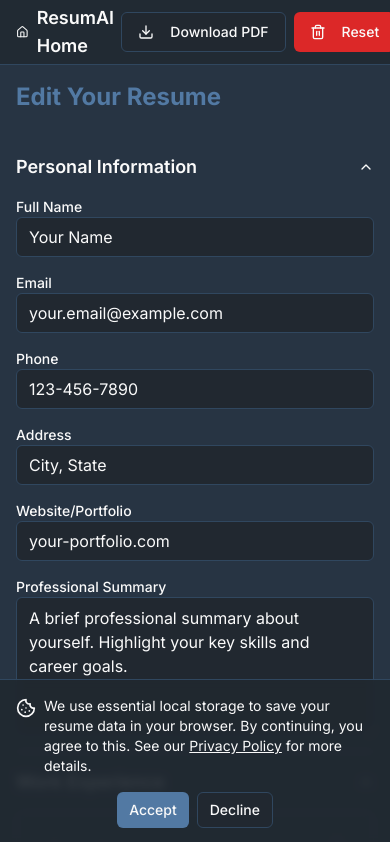
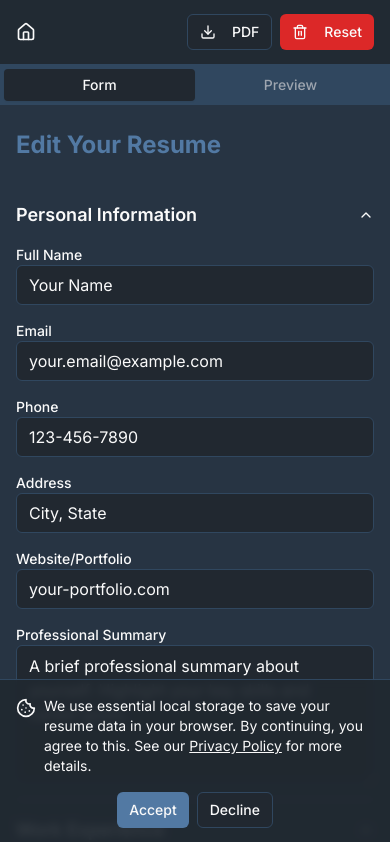
Before and after one commit to velumuthu/resumebuilder, a Next.js app: page /build in a window 390 px wide. Shown: the top 842 px of the page. Built offline with nearby package versions, Linux system fonts and the light colour scheme; what @genkit-ai/googleai, genkit would draw is missing.

Commit message:
I see this error with the app, reported by NextJS, please fix it. The er

```diff
--- a/src/components/resume-builder.tsx
+++ b/src/components/resume-builder.tsx
@@ -1,3 +1,4 @@
+
 'use client';
 
 import type { ResumeData } from '@/lib/types';
@@ -8,6 +9,7 @@ import { useEffect, useRef, useState } from 'react';
 import ResumeForm from './resume-form';
 import ResumePreview from './resume-preview';
 import Link from 'next/link';
+import { Tabs, TabsContent, TabsList, TabsTrigger } from '@/components/ui/tabs';
 
 const initialData: ResumeData = {
   personalInfo: {
@@ -159,14 +161,14 @@ export default function ResumeBuilder() {
         <div className="container mx-auto flex h-16 items-center justify-between px-4">
           <Link href="/" className="flex items-center gap-2 font-semibold text-lg">
               <Home className="h-5 w-5" />
-              <span>ResumAI Home</span>
+              <span className='hidden sm:inline'>ResumAI Home</span>
           </Link>
           <div className="flex items-center gap-2">
-            <Button onClick={handleDownloadPdf} variant="outline">
+            <Button onClick={handleDownloadPdf} variant="outline" size="sm">
                 <Download className="mr-2 h-4 w-4" />
-              Download PDF
+              PDF
             </Button>
-            <Button onClick={handleReset} variant="destructive">
+            <Button onClick={handleReset} variant="destructive" size="sm">
               <Trash2 className="mr-2 h-4 w-4" />
               Reset
             </Button>
@@ -174,21 +176,48 @@ export default function ResumeBuilder() {
         </div>
       </header>
 
-      <main className="flex-1 w-full pb-16">
-        <div className="grid grid-cols-1 lg:grid-cols-2 lg:h-[calc(100vh-4rem)]">
-          <div className="lg:overflow-y-auto print:hidden">
-            <div className="p-4 md:p-8">
+      <main className="flex-1 w-full print:p-0">
+        {/* Desktop View */}
+        <div className="hidden lg:grid grid-cols-2 h-[calc(100vh-4rem)]">
+           <div className="overflow-y-auto">
+             <div className="p-8">
               <ResumeForm resumeData={data} setResumeData={setData} />
             </div>
           </div>
-          <div className="bg-background lg:h-[calc(100vh-4rem)] lg:fixed lg:right-0 lg:top-16 lg:w-1/2 print:w-full print:h-full print:fixed print:top-0 print:left-0 print:bg-white">
-             <div className="p-4 md:p-8 h-full print:p-0">
-                <h2 className="text-2xl font-bold text-primary mb-6 sticky top-0 bg-background/80 backdrop-blur-sm py-2 z-10 print:hidden">Resume Preview</h2>
+          <div className="bg-background h-[calc(100vh-4rem)] fixed right-0 top-16 w-1/2 print:hidden">
+             <div className="p-8 h-full">
+                <h2 className="text-2xl font-bold text-primary mb-6 sticky top-0 bg-background/80 backdrop-blur-sm py-2 z-10">Resume Preview</h2>
                 <ResumePreview ref={previewRef} resumeData={data} />
             </div>
           </div>
         </div>
+
+        {/* Mobile View */}
+        <div className="lg:hidden print:hidden">
+          <Tabs defaultValue="form" className="w-full">
+            <TabsList className="grid w-full grid-cols-2 sticky top-16 z-20 rounded-none">
+              <TabsTrigger value="form">Form</TabsTrigger>
+              <TabsTrigger value="preview">Preview</TabsTrigger>
+            </TabsList>
+            <TabsContent value="form">
+              <div className="p-4">
+                <ResumeForm resumeData={data} setResumeData={setData} />
+              </div>
+            </TabsContent>
+            <TabsContent value="preview">
+               <div className="p-4 bg-background">
+                <ResumePreview ref={previewRef} resumeData={data} />
+              </div>
+            </TabsContent>
+          </Tabs>
+        </div>
       </main>
+
+      {/* Print View - separate from main layout */}
+      <div className="hidden print:block w-full h-full bg-white">
+          <ResumePreview ref={previewRef} resumeData={data} />
+      </div>
+
     </div>
   );
 }
--- a/src/components/resume-preview.tsx
+++ b/src/components/resume-preview.tsx
@@ -1,3 +1,4 @@
+
 'use client';
 
 import type { ResumeData } from '@/lib/types';
@@ -19,9 +20,9 @@ const ResumePreview = forwardRef<HTMLDivElement, ResumePreviewProps>(
     };
 
     return (
-      <ScrollArea className="h-[calc(100%-4rem)] rounded-lg border-2 border-dashed border-muted print:h-full print:overflow-visible print:border-none">
+      <ScrollArea className="h-[calc(100vh-14rem)] lg:h-[calc(100%-4rem)] rounded-lg border-2 border-dashed border-muted print:h-full print:overflow-visible print:border-none">
         <div
-          id="resume-preview"
+          id="resume-preview-container"
           ref={ref}
           className="p-2 md:p-4 bg-card shadow-lg"
         >
--- /dev/null
+++ b/src/components/ui/tabs.tsx
@@ -0,0 +1,55 @@
+"use client"
+
+import * as React from "react"
+import * as TabsPrimitive from "@radix-ui/react-tabs"
+
+import { cn } from "@/lib/utils"
+
+const Tabs = TabsPrimitive.Root
+
+const TabsList = React.forwardRef<
+  React.ElementRef<typeof TabsPrimitive.List>,
+  React.ComponentPropsWithoutRef<typeof TabsPrimitive.List>
+>(({ className, ...props }, ref) => (
+  <TabsPrimitive.List
+    ref={ref}
+    className={cn(
+      "inline-flex h-10 items-center justify-center rounded-md bg-muted p-1 text-muted-foreground",
+      className
+    )}
+    {...props}
+  />
+))
+TabsList.displayName = TabsPrimitive.List.displayName
+
+const TabsTrigger = React.forwardRef<
+  React.ElementRef<typeof TabsPrimitive.Trigger>,
+  React.ComponentPropsWithoutRef<typeof TabsPrimitive.Trigger>
+>(({ className, ...props }, ref) => (
+  <TabsPrimitive.Trigger
+    ref={ref}
+    className={cn(
+      "inline-flex items-center justify-center whitespace-nowrap rounded-sm px-3 py-1.5 text-sm font-medium ring-offset-background transition-all focus-visible:outline-none focus-visible:ring-2 focus-visible:ring-ring focus-visible:ring-offset-2 disabled:pointer-events-none disabled:opacity-50 data-[state=active]:bg-background data-[state=active]:text-foreground data-[state=active]:shadow-sm",
+      className
+    )}
+    {...props}
+  />
+))
+TabsTrigger.displayName = TabsPrimitive.Trigger.displayName
+
+const TabsContent = React.forwardRef<
+  React.ElementRef<typeof TabsPrimitive.Content>,
+  React.ComponentPropsWithoutRef<typeof TabsPrimitive.Content>
+>(({ className, ...props }, ref) => (
+  <TabsPrimitive.Content
+    ref={ref}
+    className={cn(
+      "mt-2 ring-offset-background focus-visible:outline-none focus-visible:ring-2 focus-visible:ring-ring focus-visible:ring-offset-2",
+      className
+    )}
+    {...props}
+  />
+))
+TabsContent.displayName = TabsPrimitive.Content.displayName
+
+export { Tabs, TabsList, TabsTrigger, TabsContent }
```
